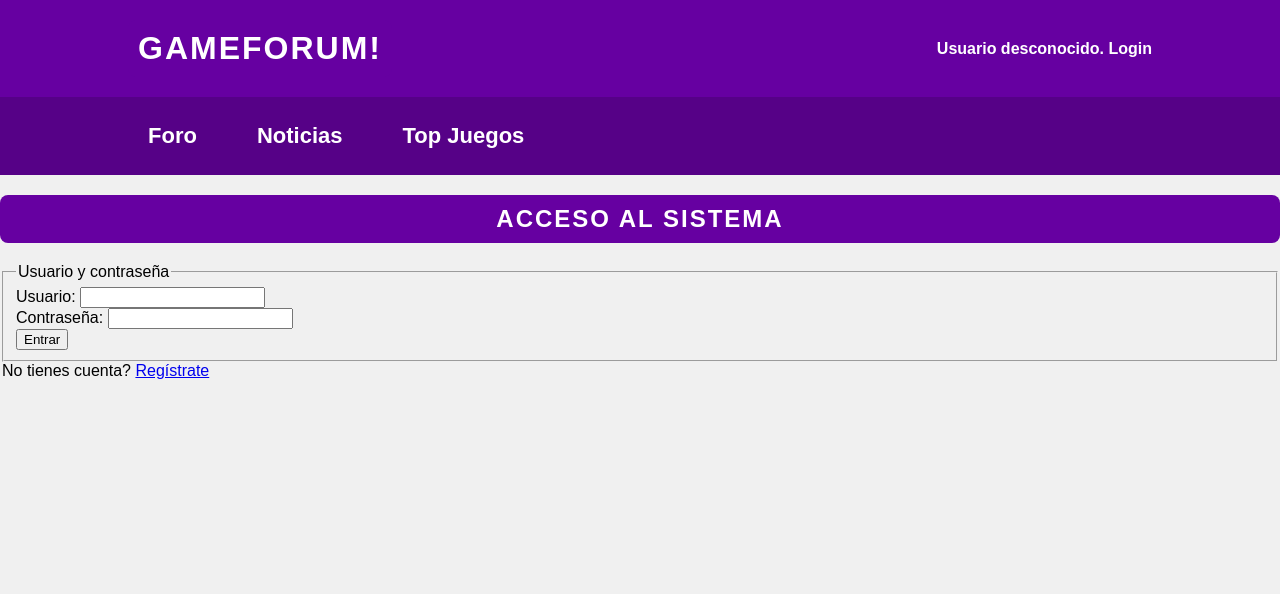
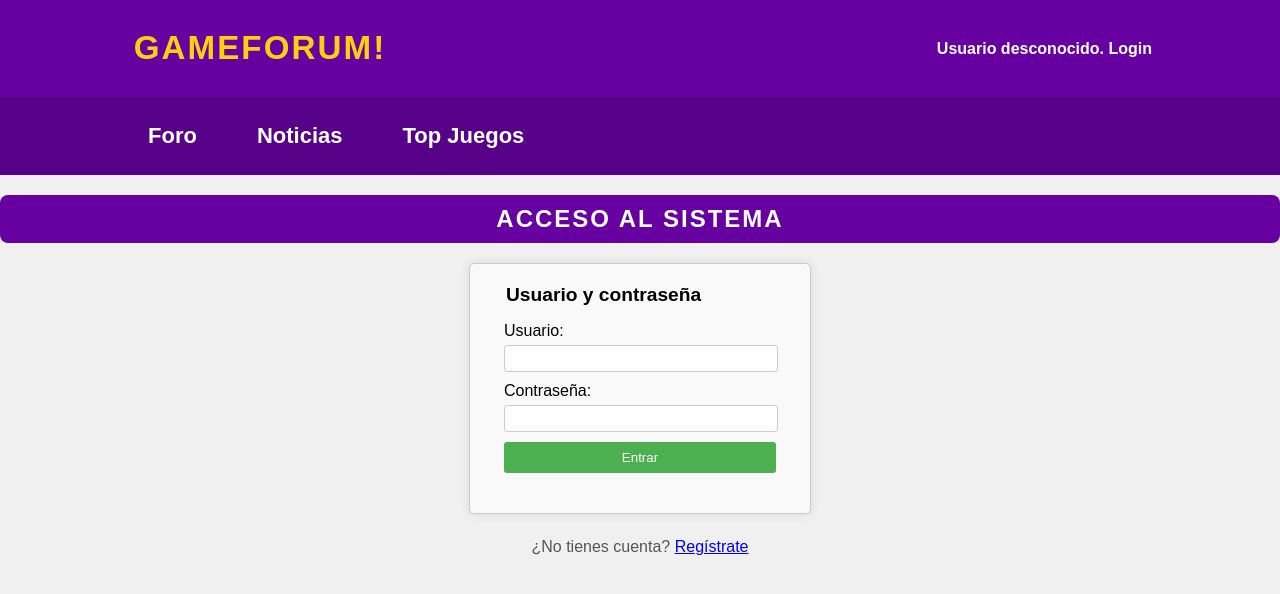
Before and after one commit to RaulAJ/GameForum-, a PHP site: page /login.php in a window 1280 px wide. Shown: the top 594 px of the page. Run offline with PHP 8.4, Linux system fonts and the light colour scheme.

Commit message:
actualizado regitstro y login

```diff
--- a/css/estiloIndex.css
+++ b/css/estiloIndex.css
@@ -56,3 +56,27 @@ img {
     transform: translateY(1px); /* Desplazar ligeramente hacia abajo al hacer clic */
     box-shadow: none; /* Quitar la sombra al hacer clic */
 }
+
+.logo h1 {
+    animation: pulse 1s infinite alternate, colorChange 2s infinite alternate; /* Aplica ambas animaciones */
+}
+
+/* Define la animación 'pulse' */
+@keyframes pulse {
+    from {
+        transform: scale(1); /* Escala inicial */
+    }
+    to {
+        transform: scale(1.1); /* Escala final */
+    }
+}
+
+/* Define la animación 'colorChange' */
+@keyframes colorChange {
+    from {
+        color: #fff; /* Color inicial (blanco) */
+    }
+    to {
+        color: #ffcc00; /* Color final (amarillo) */
+    }
+}
--- a/css/estilos.css
+++ b/css/estilos.css
@@ -4,3 +4,4 @@
 @import url('juegos.css');
 @import url('noticias.css');
 @import url('cabecera.css');
+@import url('usuarios.css');
--- /dev/null
+++ b/css/usuarios.css
@@ -0,0 +1,127 @@
+/* Inicio de sesión */
+.login-form {
+    max-width: 300px; /* Ancho máximo del formulario */
+    margin: 0 auto; /* Centra el formulario horizontalmente */
+    padding: 20px; /* Espaciado interno del formulario */
+    border: 1px solid #ccc; /* Borde del formulario */
+    border-radius: 5px; /* Borde redondeado */
+    box-shadow: 0 0 10px rgba(0, 0, 0, 0.1); /* Sombra */
+    background-color: #f9f9f9; /* Color de fondo */
+    animation: fadeIn 0.5s ease-in-out; /* Animación de entrada */
+}
+
+.login-form fieldset {
+    border: none; /* Elimina el borde del fieldset */
+}
+
+.login-form legend {
+    font-size: 1.2em; /* Tamaño de fuente del título */
+    font-weight: bold; /* Peso de la fuente del título */
+    margin-bottom: 10px; /* Margen inferior del título */
+}
+
+.login-form div {
+    margin-bottom: 10px; /* Margen inferior para los elementos div dentro del formulario */
+}
+
+.login-form .form-label {
+    display: block; /* Hace que las etiquetas de los campos de formulario se muestren como bloques */
+    margin-bottom: 5px; /* Margen inferior para las etiquetas de los campos de formulario */
+}
+
+.login-form .form-input {
+    width: calc(100% - 10px); /* Ancho del campo de entrada */
+    padding: 5px; /* Espaciado interno del campo de entrada */
+    border: 1px solid #ccc; /* Borde del campo de entrada */
+    border-radius: 3px; /* Borde redondeado del campo de entrada */
+}
+
+.login-form .form-button {
+    width: 100%; /* Ancho del botón */
+    padding: 8px 15px; /* Espaciado dentro del botón */
+    border: none; /* Elimina el borde del botón */
+    border-radius: 3px; /* Borde redondeado del botón */
+    background-color: #4CAF50; /* Color de fondo del botón */
+    color: white; /* Color del texto del botón */
+    cursor: pointer; /* Cambia el cursor al pasar sobre el botón */
+    transition: background-color 0.3s, transform 0.2s; /* Transiciones para el cambio de color de fondo y escala al pasar el ratón sobre el botón */
+}
+
+.login-form .form-button:hover {
+    background-color: #45a049; /* Color de fondo del botón al pasar el ratón sobre él */
+    transform: scale(1.05); /* Escala del botón al pasar el ratón sobre él */
+}
+
+/* Contenedor del mensaje de registro */
+.register-message-container {
+    text-align: center; /* Centra horizontalmente el contenido del contenedor */
+    margin-top: 20px; /* Margen superior del contenedor */
+}
+
+.register-link {
+    color: blue; /* Color del enlace de registro */
+    text-decoration: underline; /* Subraya el enlace de registro */
+    cursor: pointer; /* Cambia el cursor al pasar sobre el enlace de registro */
+}
+
+
+
+
+/* Registro */
+/* Estilos para el formulario de registro */
+.registro-form {
+    max-width: 300px; /* Ancho máximo del formulario */
+    margin: 0 auto; /* Centra el formulario horizontalmente */
+    padding: 20px; /* Espaciado interno del formulario */
+    border: 1px solid #ccc; /* Borde del formulario */
+    border-radius: 5px; /* Borde redondeado del formulario */
+    box-shadow: 0 0 10px rgba(0, 0, 0, 0.1); /* Sombra del formulario */
+    background-color: #f9f9f9; /* Color de fondo del formulario */
+}
+
+.registro-form fieldset {
+    border: none; /* Elimina el borde del fieldset */
+}
+
+.registro-form legend {
+    font-size: 1.2em; /* Tamaño de fuente del título del formulario */
+    font-weight: bold; /* Peso de la fuente del título del formulario */
+    margin-bottom: 10px; /* Margen inferior del título del formulario */
+}
+
+.registro-form div {
+    margin-bottom: 10px; /* Margen inferior para los elementos div dentro del formulario */
+}
+
+.registro-form .form-label {
+    display: block; /* Hace que las etiquetas de los campos de formulario se muestren como bloques */
+    margin-bottom: 5px; /* Margen inferior para las etiquetas de los campos de formulario */
+}
+
+.registro-form .form-input {
+    width: calc(100% - 10px); /* Ancho del campo de entrada */
+    padding: 5px; /* Espaciado interno del campo de entrada */
+    border: 1px solid #ccc; /* Borde del campo de entrada */
+    border-radius: 3px; /* Borde redondeado del campo de entrada */
+}
+
+.registro-form .form-button {
+    width: 100%; /* Ancho del botón */
+    padding: 8px 15px; /* Espaciado dentro del botón */
+    border: none; /* Elimina el borde del botón */
+    border-radius: 3px; /* Borde redondeado del botón */
+    background-color: #008CBA; /* Color de fondo del botón */
+    color: white; /* Color del texto del botón */
+    cursor: pointer; /* Cambia el cursor al pasar sobre el botón */
+    transition: background-color 0.3s, transform 0.2s; /* Transiciones para el cambio de color de fondo y escala al pasar el ratón sobre el botón */
+}
+
+.registro-form .form-button:hover {
+    background-color: #0078A8; /* Color de fondo del botón al pasar el ratón sobre él */
+    transform: scale(1.05); /* Escala del botón al pasar el ratón sobre él */
+}
+
+.validation-message {
+    color: red; /* Color del mensaje de validación */
+    font-size: 14px; /* Tamaño de fuente del mensaje de validación */
+}
--- a/login.php
+++ b/login.php
@@ -10,7 +10,9 @@ $htmlFormLogin = buildFormularioLogin();
 $contenidoPrincipal=<<<EOS
 <h1>Acceso al sistema</h1>
 $htmlFormLogin
-<legend>No tienes cuenta? <a href="registrarse.php">Regístrate</a></legend>
+<div class="register-message-container">
+    <p class="register-message">¿No tienes cuenta? <a href="registrarse.php" class="register-link">Regístrate</a></p>
+</div>
 EOS;
 
 require_once 'vistas/comun/layout.php';
--- a/vistas/helpers/login.php
+++ b/vistas/helpers/login.php
@@ -3,13 +3,15 @@
 function buildFormularioLogin($username='', $password='')
 {
     return <<<EOS
-    <form id="formLogin" action="procesarLogin.php" method="POST">
-        <fieldset>
-            <legend>Usuario y contraseña</legend>
-            <div><label>Usuario:</label> <input type="text" name="username" value="$username" /></div>
-            <div><label>Contraseña:</label> <input type="password" name="password" password="$password" /></div>
-            <div><button type="submit">Entrar</button></div>
-        </fieldset>
-    </form>
+        <form id="formLogin" class="login-form" action="procesarLogin.php" method="POST">
+            <fieldset>
+                <legend>Usuario y contraseña</legend>
+                <div><label class="form-label">Usuario:</label> <input type="text" name="username" class="form-input" value="$username" /></div>
+                <div><label class="form-label">Contraseña:</label> <input type="password" name="password" class="form-input" value="$password" /></div>
+                <div><button type="submit" class="form-button">Entrar</button></div>
+            </fieldset>
+        </form>
     EOS;
 }
+
+?>
```
Also changed, not shown: vistas/helpers/registro.php (+10 -9 lines).
